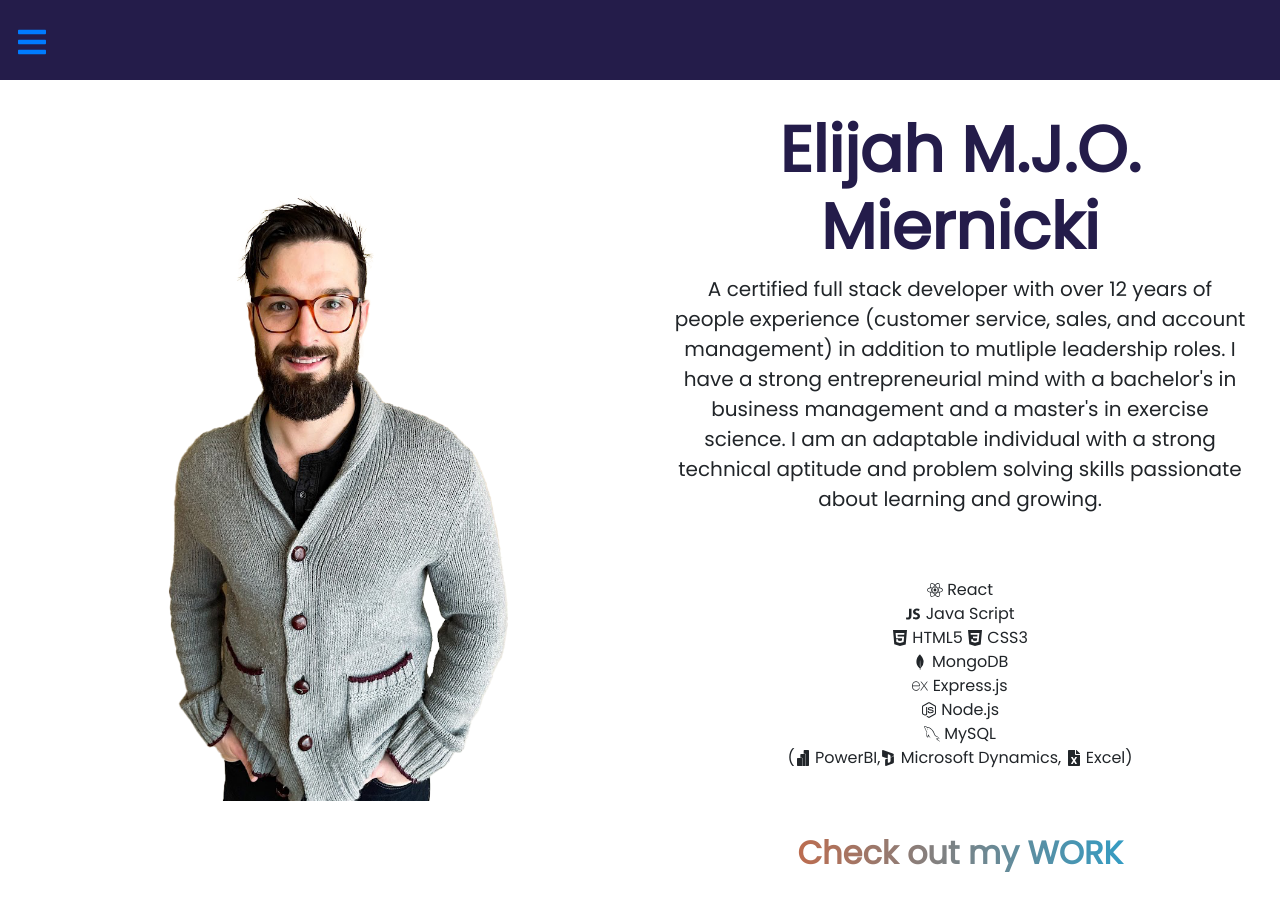
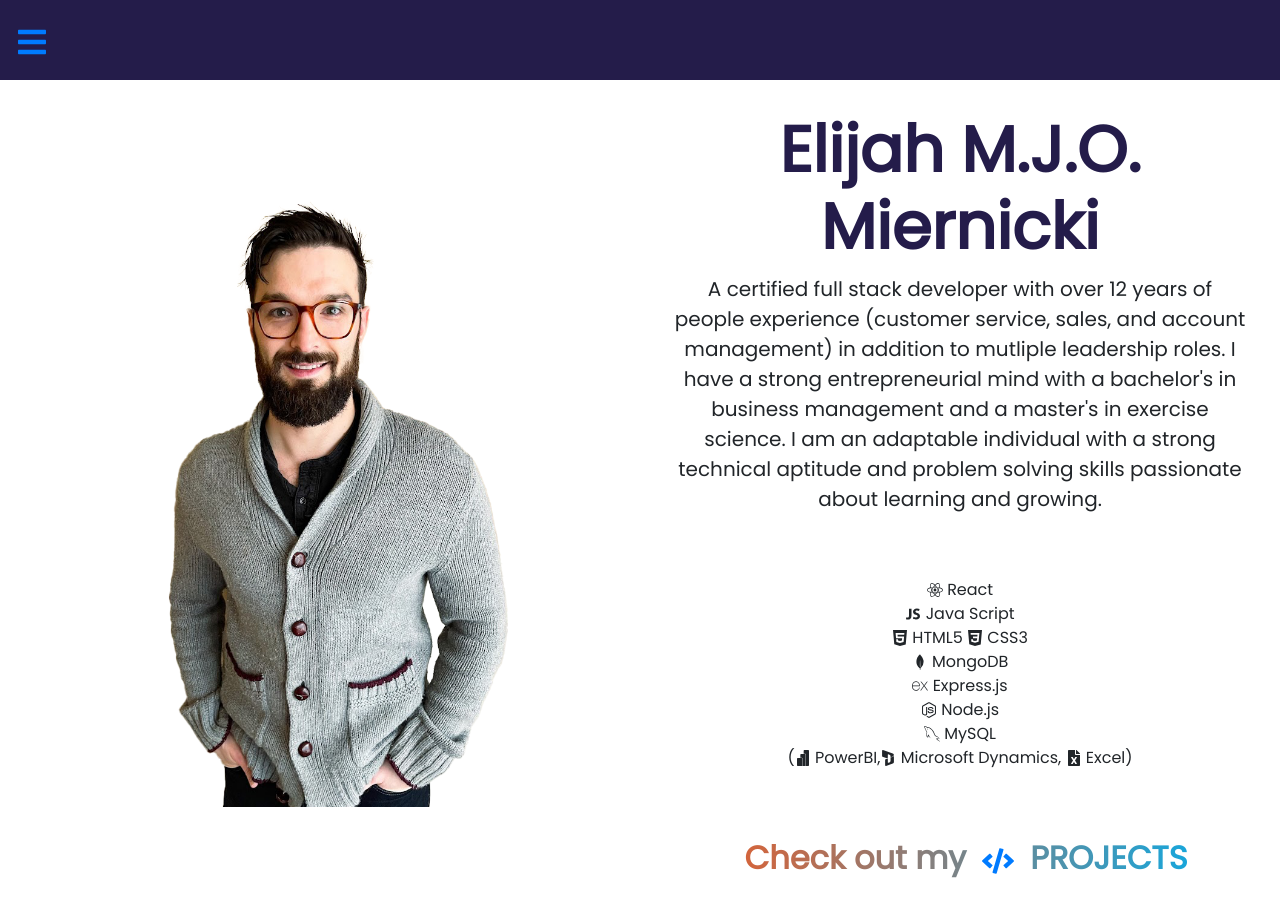
Before and after one commit to MiernickiElijah/Swash.v3, a React (Create React App) app: page / in a window 1280 px wide. Shown: the top 916 px of the page. Built offline with nearby package versions, Linux system fonts and the light colour scheme.

Commit message:
added a map through for home page react link to projects page, centered elements with classname in linker.js file, this linker.js file can add check out my ... items in future

```diff
--- a/src/pages/home/index.js
+++ b/src/pages/home/index.js
@@ -4,13 +4,15 @@ import * as FareactIcons from "react-icons/fa";
 import * as IoreactIcons from "react-icons/io";
 import * as SireactIcons from "react-icons/si";
 import * as GrreactIcons from "react-icons/gr";
+import { Link } from 'react-router-dom';
+import { Linker } from './linker';
 
 function Home() {
     return (
         <main className="page container-fluid">
 
             <section className="aboutme row flex-lg-row-reverse align-items-center">
-                <article className="intro col-lg-6" id="bio">
+                <article className="intro col-lg-6 align-items-center" id="bio">
                     <h1 className='animateText' href='#'>Elijah M.J.O. Miernicki</h1>
                     <p className="lead">
                         A certified full stack developer with over 12 years of people experience (customer service, sales, and account management) in addition to mutliple leadership roles. I have a strong entrepreneurial mind with a bachelor's in business management and a master's in exercise science.
@@ -26,7 +28,18 @@ function Home() {
                         <li className='aL'><GrreactIcons.GrMysql className='skillIcon' />  MySQL</li>
                         <li className='aL'>(<SireactIcons.SiPowerbi className='skillIcon' />  PowerBI,<SireactIcons.SiDynamics365 className='skillIcon' />  Microsoft Dynamics, <FareactIcons.FaFileExcel className='skillIcon' />  Excel)</li>
                     </ol>
-                    <h3 className='animateLink'>Check out my <a className='workLink' href='./projects'>WORK</a></h3>
+
+                    {Linker.map((page, index) => {
+                        return (
+                            <h3 key={index} className={page.className}>Check out my
+                                <Link to={page.path}>
+                                    <span id='pageIcon'>{page.icon}</span>
+                                    <span>{page.title}</span>
+                                </Link>
+                            </h3>
+                        )
+                    })}
+
                 </article>
                 <article className="col-lg-6">
                     <img className="lg-auto img-fluid" src={Eli} alt='me'></img>
--- /dev/null
+++ b/src/pages/home/linker.js
@@ -0,0 +1,11 @@
+import React from "react";
+import * as FareactIcons from "react-icons/fa"
+
+export const Linker = [
+    {
+        title: 'PROJECTS',
+        path: '/projects',
+        icon: <FareactIcons.FaCode />,
+        className: 'nav-text animateLink justify-content-center'
+    }
+]
```
